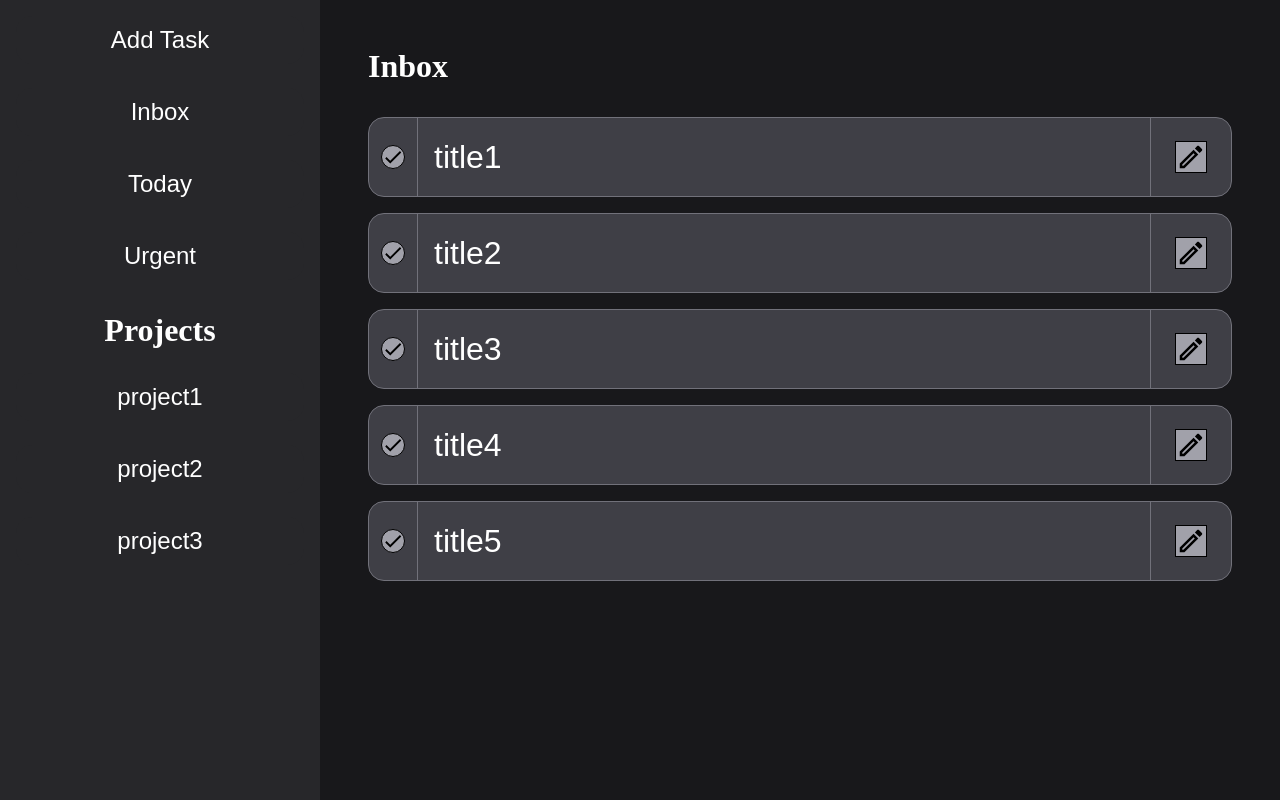
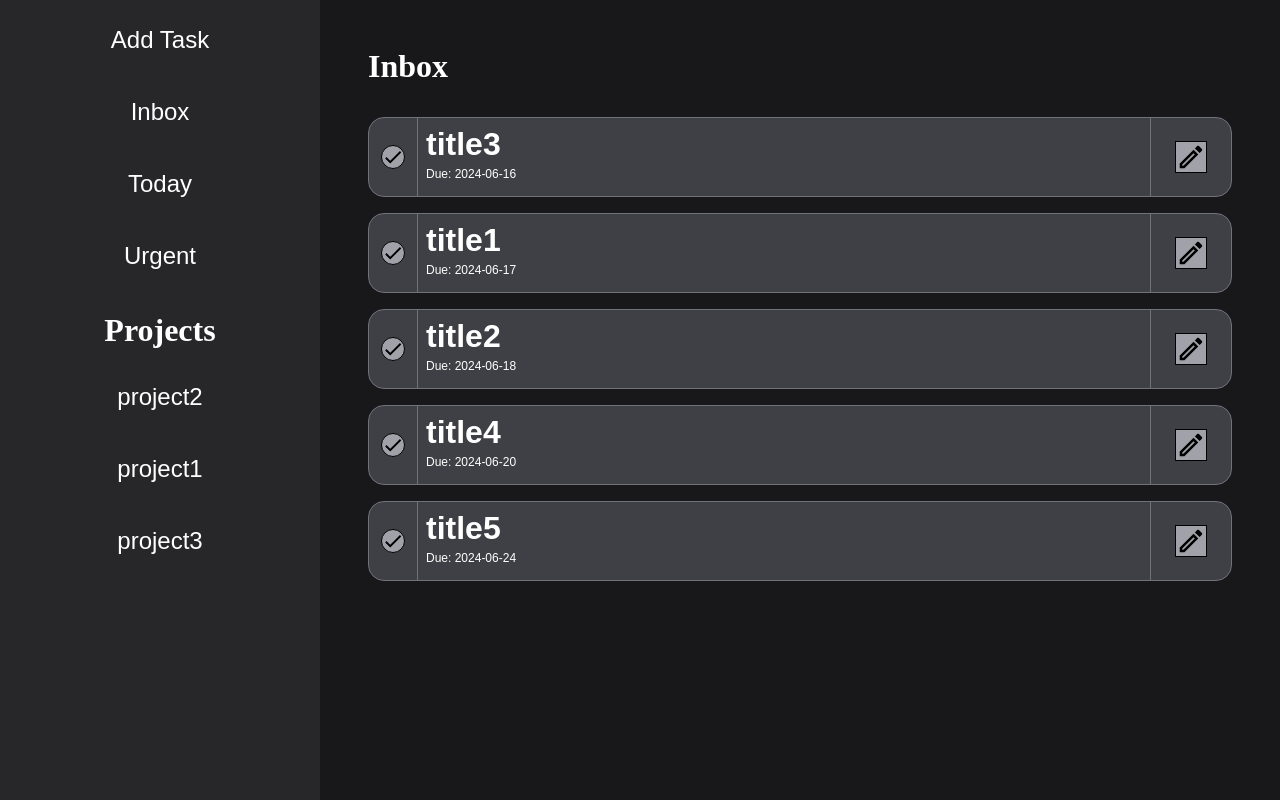
Before and after one commit to hpham474/todo-list, a website built with webpack: page src/index.html in a window 1280 px wide. Built offline with nearby package versions, Linux system fonts and the light colour scheme.

Commit message:
tasks display due dates

```diff
--- a/src/index.js
+++ b/src/index.js
@@ -14,6 +14,9 @@ const urgent = document.querySelector(".urgent");
 addTask.addEventListener("click", () => {
     generateAddTaskDialog(todoList);
 });
+inbox.addEventListener("click", () => {
+    generateInbox(todoList);
+});
 
 // default projects
 generateProjectSidebar(todoList.projects);
--- a/src/pages/inbox.js
+++ b/src/pages/inbox.js
@@ -14,6 +14,8 @@ function generateInbox(todoList) {
         const checkBoxButton = document.createElement("button");
         const taskButton = document.createElement("button");
         const editButton = document.createElement("button");
+        const titleTaskButton = document.createElement("h2");
+        const dateTaskButton = document.createElement("p");
 
         checkBoxButton.classList.add("checkbox");
         taskButton.classList.add("task");
@@ -26,7 +28,8 @@ function generateInbox(todoList) {
                 viewBox="0 0 24 24">
                     <path d="M21,7L9,19L3.5,13.5L4.91,12.09L9,16.17L19.59,5.59L21,7Z" />
             </svg>`
-        taskButton.textContent = todoList.getItem(i).title;
+        titleTaskButton.textContent = todoList.getItem(i).title;
+        dateTaskButton.textContent = `Due: ${todoList.getItem(i).dueDate}`;
         editButton.innerHTML =
             `<svg
                 class="editSVG"
@@ -36,7 +39,10 @@ function generateInbox(todoList) {
             </svg>`
 
         checkBoxButton.ariaLabel = "complete";
-        taskButton.ariaLabel = "edit"
+        editButton.ariaLabel = "edit"
+
+        taskButton.appendChild(titleTaskButton);
+        taskButton.appendChild(dateTaskButton);
 
         taskDiv.appendChild(checkBoxButton);
         taskDiv.appendChild(taskButton);
--- a/src/style.css
+++ b/src/style.css
@@ -131,7 +131,12 @@ ul {
 .content .task {
     width: 100%;
     height: calc(5rem - 2px); /* -2px for border */
-    padding: 1rem;
+    padding: .5rem;
+
+    display: flex;
+    flex-direction: column;
+    gap: .25rem;
+    justify-items: center;
 
     border: none;
     border-left: 1px solid #71717a;
@@ -140,9 +145,16 @@ ul {
     background-color: #3f3f46;
     color: white;
 
-    font-size: 2rem;
     text-align: left;
     text-overflow: ellipsis;
+}
+
+.task h2 {
+    font-size: 2rem;
+}
+
+.task p {
+    font-size: .75rem;
 }
 
 .content .edit {
--- a/src/todo-list/todo-list.js
+++ b/src/todo-list/todo-list.js
@@ -1,4 +1,5 @@
 import TodoItem from "./todo-item";
+import { compareAsc } from "date-fns";
 
 class TodoList {
     #list;
@@ -27,6 +28,7 @@ class TodoList {
 
     set list (value) {
         this.#list = value;
+        this.sortByDate();
     }
 
     getItem(value) {
@@ -35,6 +37,13 @@ class TodoList {
 
     addItem(value) {
         this.#list.push(value);
+        this.sortByDate();
+    }
+
+    sortByDate() {
+        this.#list.sort((a, b) => {
+            return compareAsc(a.dueDate, b.dueDate);
+        });
     }
 }
 
```
